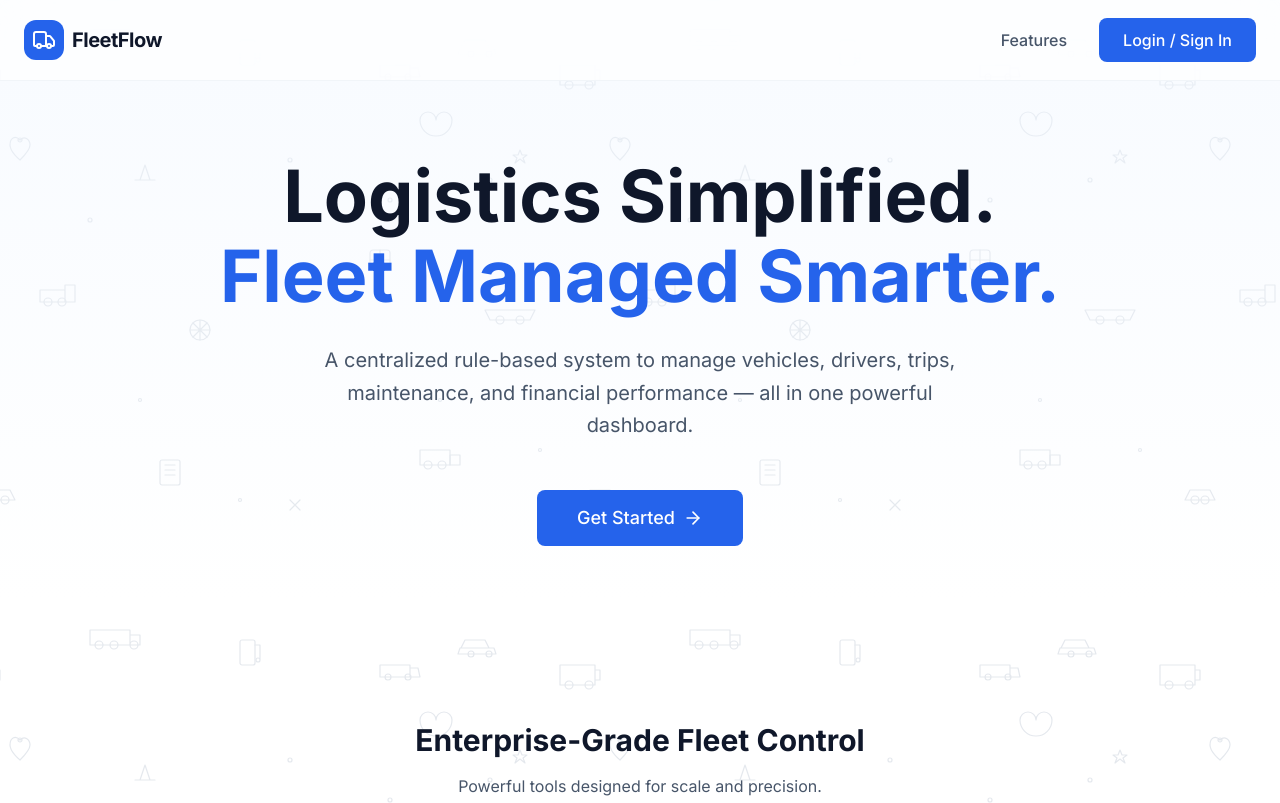
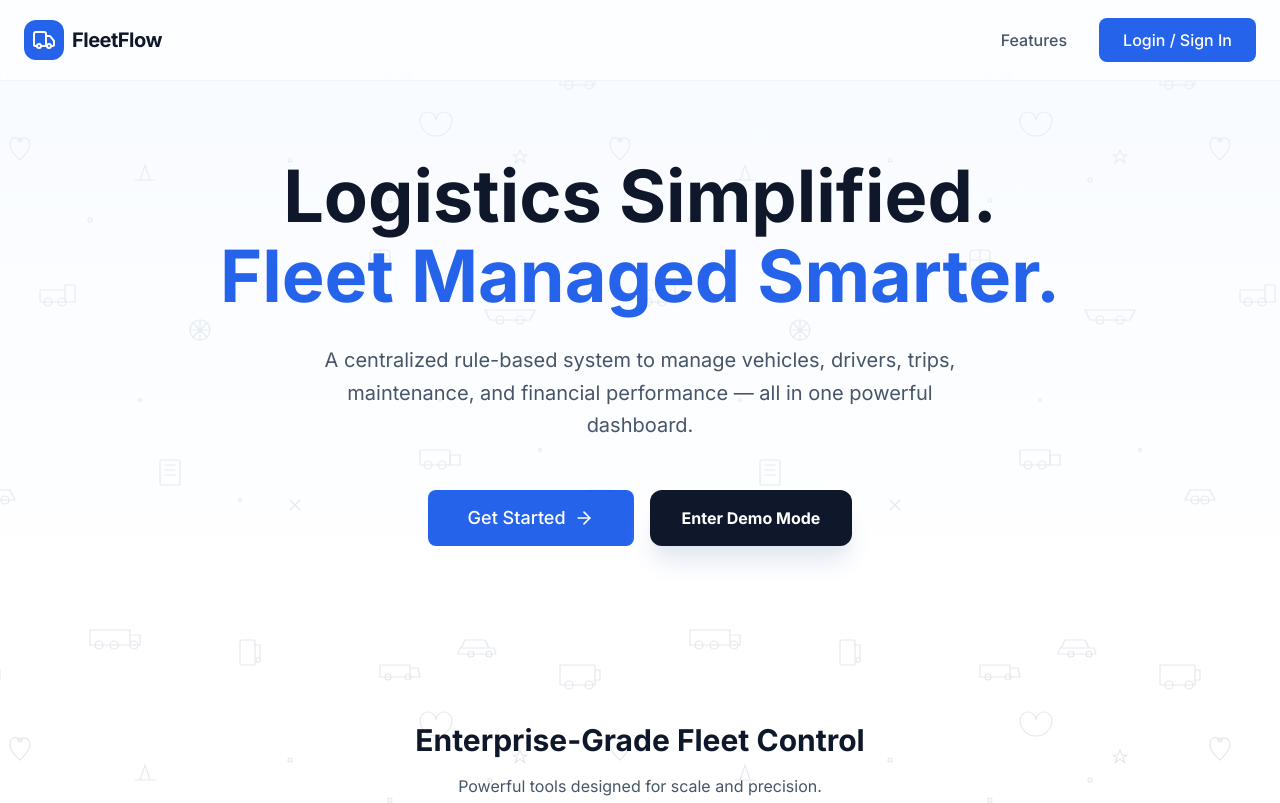
Before and after one commit to Jaishree-2006/FleetFlow, a React (Create React App) app: page / in a window 1280 px wide. Shown: the top 803 px of the page. Built offline with nearby package versions, Linux system fonts and the light colour scheme; no server answers.

Commit message:
feat: Add prominent 'Enter Demo Mode' button to LandingPage

```diff
--- a/src/pages/LandingPage.jsx
+++ b/src/pages/LandingPage.jsx
@@ -80,6 +80,16 @@ const LandingPage = ({ onLoginClick }) => {
                                 Get Started
                                 <ArrowRight className="w-5 h-5 group-hover:translate-x-1 transition-transform" />
                             </button>
+                            <button
+                                onClick={() => {
+                                    console.log('Manual Demo Mode Triggered');
+                                    localStorage.setItem('role_demo-user', 'Fleet Manager');
+                                    window.location.reload(); // Refresh to trigger App.jsx bypass
+                                }}
+                                className="w-full sm:w-auto h-14 px-8 bg-slate-900 text-white rounded-xl font-bold flex items-center justify-center gap-2 hover:bg-slate-800 transition-all shadow-xl shadow-slate-200"
+                            >
+                                Enter Demo Mode
+                            </button>
                         </div>
                     </motion.div>
                 </div>
```
